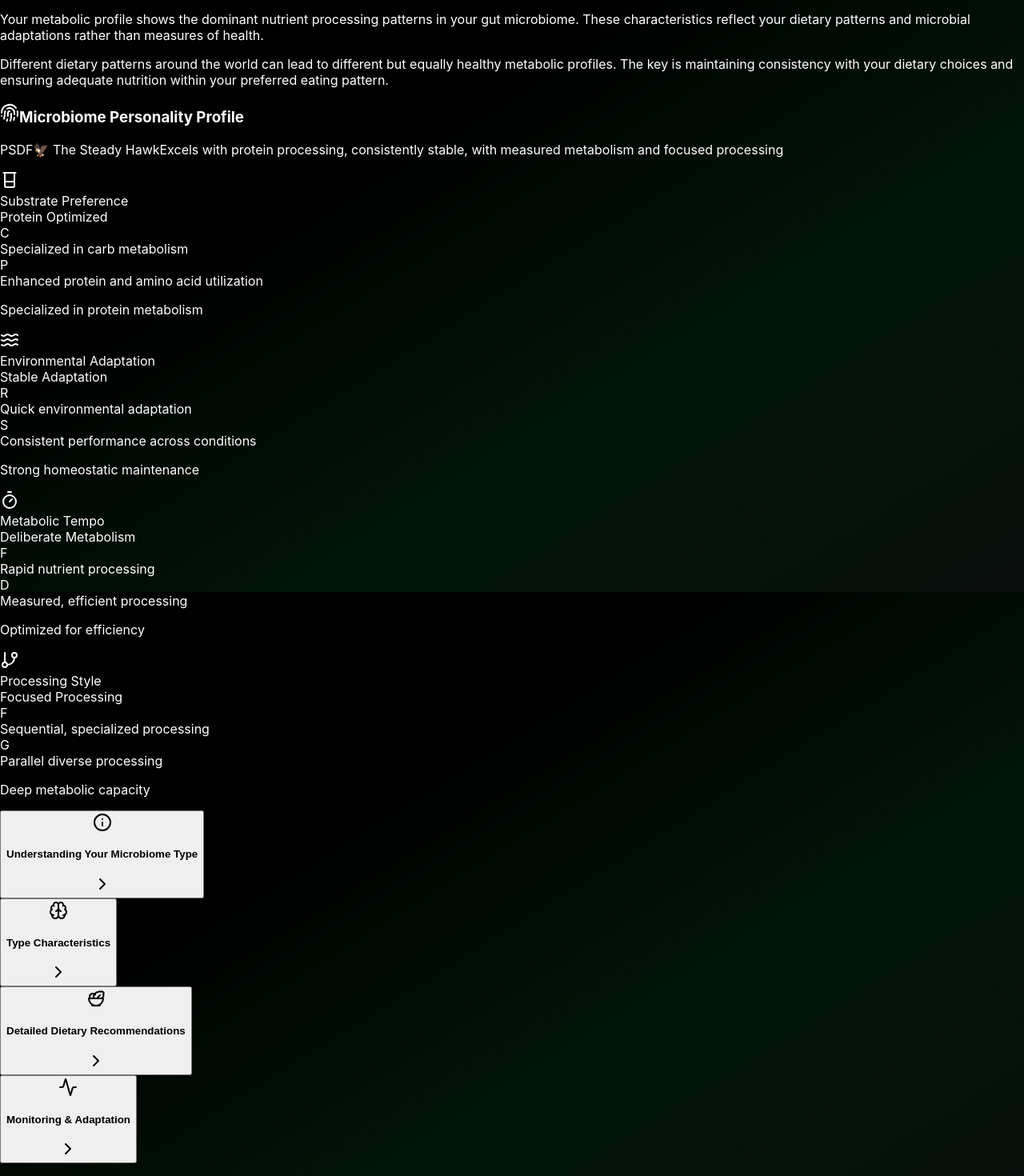
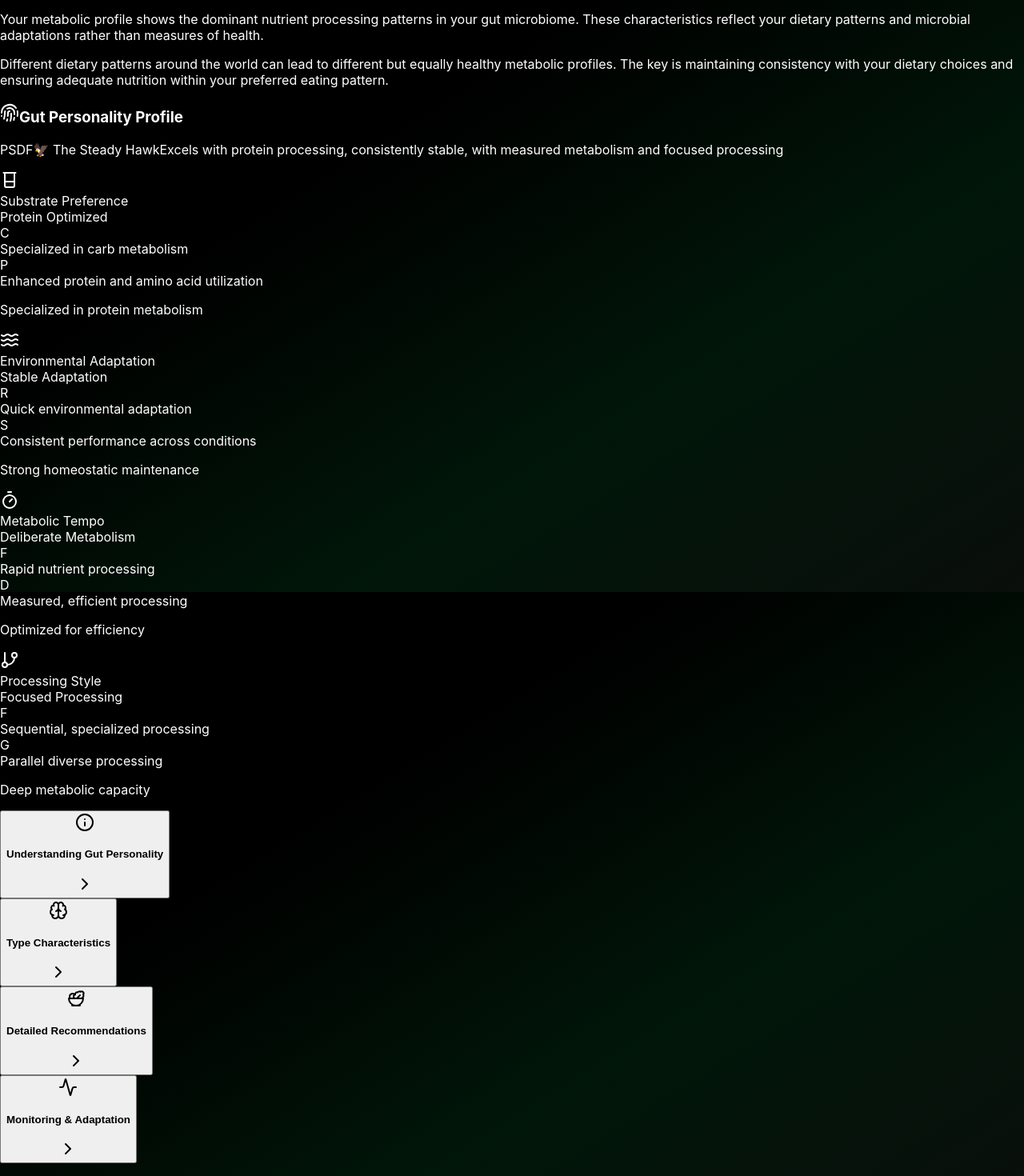
Before and after one commit to kmcclary/guthealthreport, a React (Create React App) app: page / in a window 1280 px wide. Shown: the part 7260-8730 px from the top of the page at 80% size. Built offline with nearby package versions, Linux system fonts and the light colour scheme.

Commit message:
update format

```diff
--- a/src/components/ui/MicrobiomePersonality.js
+++ b/src/components/ui/MicrobiomePersonality.js
@@ -516,11 +516,11 @@ const MicrobiomePersonalityV2 = ({
         <CardTitle className="flex items-center gap-2">
           <Fingerprint className="h-6 w-6 text-purple-500" />
           <span className="bg-gradient-to-r from-purple-600 to-indigo-600 bg-clip-text text-transparent">
-            Microbiome Personality Profile
+            Gut Personality Profile
           </span>
         </CardTitle>
         <CardDescription>
-          <div className="flex flex-col gap-1 items-center text-center sm:items-start sm:text-left">
+          <div className="flex flex-col gap-1 items-center text-center sm:items-start sm:text-left py-2">
             <span className="font-bold text-xl text-gray-600 flex items-center gap-2 justify-center sm:justify-start w-full">
               <span>{personalityType}</span>
               <span className="inline-block">
@@ -577,7 +577,7 @@ const MicrobiomePersonalityV2 = ({
             >
               <div className="flex items-center gap-2">
                 <Info className="h-5 w-5 text-black" />
-                <h4 className="font-medium text-black">Understanding Your Microbiome Type</h4>
+                <h4 className="font-medium text-black">Understanding Gut Personality</h4>
               </div>
               {expandedSections.understanding ?
                 <ChevronDown className="h-4 w-4 text-black" /> :
@@ -690,7 +690,7 @@ const MicrobiomePersonalityV2 = ({
             >
               <div className="flex items-center gap-2">
                 <Salad className="h-5 w-5 text-blue-600" />
-                <h4 className="font-medium text-black">Detailed Dietary Recommendations</h4>
+                <h4 className="font-medium text-black">Detailed Recommendations</h4>
               </div>
               {expandedSections.dietary ?
                 <ChevronDown className="h-4 w-4 text-black" /> :
```
